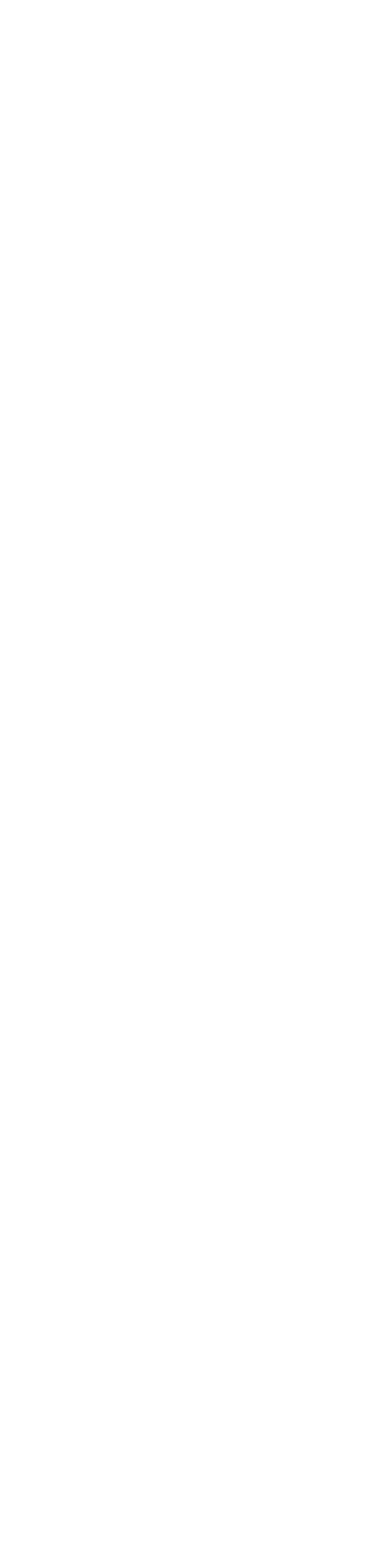
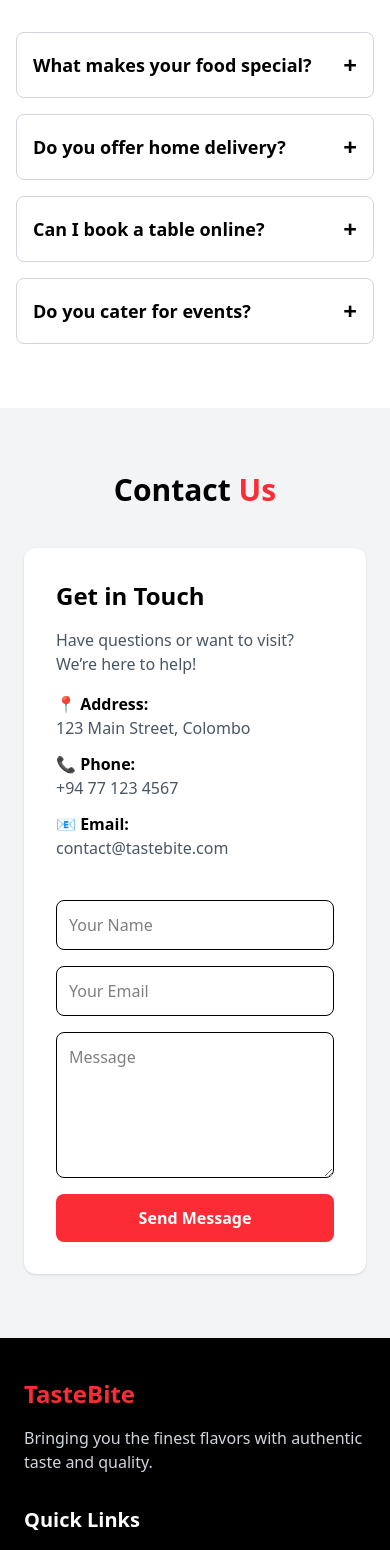
Before and after one commit to Nkugavarathan/tastebite-restaurant-website, a React (Vite) app: page / in a window 390 px wide. Shown: the part 4928-6478 px from the top of the page. Before the commit the page ends 4792 px from the top, so only its background shows below. Built offline with nearby package versions, Linux system fonts and the light colour scheme.

Commit message:
contact,footer,faq added

```diff
--- a/src/App.css
+++ b/src/App.css
@@ -1,4 +1,26 @@
+
+/* menu card title */
 .title{
     color:#837A7A;
 
 }
+
+ul li {
+  position: relative;
+  cursor: pointer;
+}
+
+ul li::after {
+  content: "";
+  position: absolute;
+  left: 0;
+  bottom: -4px;
+  width: 0%;
+  height: 2px;
+  background-color: red;
+  transition: width 0.3s ease;
+}
+
+ul li:hover::after {
+  width: 100%;
+}
--- /dev/null
+++ b/src/components/Contact.jsx
@@ -0,0 +1,57 @@
+import React from "react"
+
+function Contact() {
+  return (
+    <div className="py-16 px-6 bg-gray-100">
+      <h2 className="text-3xl font-bold text-center mb-10">
+        Contact <span className="text-red-500">Us</span>
+      </h2>
+
+      <div className="max-w-4xl mx-auto grid md:grid-cols-2 gap-10 bg-white p-8 rounded-xl shadow">
+        {/* Left Info */}
+        <div>
+          <h3 className="text-2xl font-semibold mb-4">Get in Touch</h3>
+          <p className="text-gray-600 mb-4">
+            Have questions or want to visit? We’re here to help!
+          </p>
+
+          <p className="font-semibold">📍 Address:</p>
+          <p className="text-gray-600 mb-3">123 Main Street, Colombo</p>
+
+          <p className="font-semibold">📞 Phone:</p>
+          <p className="text-gray-600 mb-3">+94 77 123 4567</p>
+
+          <p className="font-semibold">📧 Email:</p>
+          <p className="text-gray-600">contact@tastebite.com</p>
+        </div>
+
+        {/* Contact Form */}
+        <form className="flex flex-col gap-4">
+          <input
+            type="text"
+            placeholder="Your Name"
+            className="border p-3 rounded-lg"
+          />
+
+          <input
+            type="email"
+            placeholder="Your Email"
+            className="border p-3 rounded-lg"
+          />
+
+          <textarea
+            placeholder="Message"
+            rows="5"
+            className="border p-3 rounded-lg"
+          ></textarea>
+
+          <button className="bg-red-500 hover:bg-red-600 text-white py-3 rounded-lg font-semibold transition">
+            Send Message
+          </button>
+        </form>
+      </div>
+    </div>
+  )
+}
+
+export default Contact
--- /dev/null
+++ b/src/components/FAQ.jsx
@@ -0,0 +1,56 @@
+import React, { useState } from "react"
+
+function FAQ() {
+  const [openIndex, setOpenIndex] = useState(null)
+
+  const toggle = (i) => {
+    setOpenIndex(openIndex === i ? null : i)
+  }
+
+  const faqs = [
+    {
+      q: "What makes your food special?",
+      a: "We use fresh, locally sourced ingredients and authentic cooking methods.",
+    },
+    {
+      q: "Do you offer home delivery?",
+      a: "Yes! We provide fast home delivery with hot, fresh meals.",
+    },
+    {
+      q: "Can I book a table online?",
+      a: "Yes, you can reserve your table through our website or by calling us.",
+    },
+    {
+      q: "Do you cater for events?",
+      a: "We provide catering services for parties, weddings, and corporate events.",
+    },
+  ]
+
+  return (
+    <div className="max-w-3xl mx-auto py-16 px-4">
+      <h2 className="text-3xl md:text-4xl font-bold text-center mb-8">
+        Frequently Asked Questions
+      </h2>
+
+      <div className="space-y-4">
+        {faqs.map((item, i) => (
+          <div key={i} className="border border-gray-300 rounded-lg">
+            <button
+              onClick={() => toggle(i)}
+              className="w-full text-left px-4 py-4 flex justify-between items-center font-semibold text-lg"
+            >
+              {item.q}
+              <span className="text-2xl">{openIndex === i ? "-" : "+"}</span>
+            </button>
+
+            {openIndex === i && (
+              <div className="px-4 pb-4 text-gray-600">{item.a}</div>
+            )}
+          </div>
+        ))}
+      </div>
+    </div>
+  )
+}
+
+export default FAQ
--- /dev/null
+++ b/src/components/Footer.jsx
@@ -0,0 +1,59 @@
+import React from "react"
+import { FaFacebookF, FaInstagram } from "react-icons/fa"
+import { FaXTwitter } from "react-icons/fa6"
+
+function Footer() {
+  return (
+    <footer className="bg-black text-white py-10 px-6">
+      <div className="max-w-6xl mx-auto grid md:grid-cols-3 gap-8">
+        {/* Logo + About */}
+        <div>
+          <h3 className="text-2xl font-bold text-red-500 mb-4">TasteBite</h3>
+          <p className="text-gray-300">
+            Bringing you the finest flavors with authentic taste and quality.
+          </p>
+        </div>
+
+        {/* Quick Links */}
+        <div>
+          <h4 className="text-xl font-semibold mb-3">Quick Links</h4>
+          <ul className="text-gray-300 space-y-2">
+            <li>Home</li>
+            <li>Menu</li>
+            <li>About</li>
+            <li>Contact</li>
+          </ul>
+        </div>
+
+        {/* Contact Info */}
+        <div>
+          <h4 className="text-xl font-semibold mb-3">Get in Touch</h4>
+          <p className="text-gray-300">📍 Colombo, Sri Lanka</p>
+          <p className="text-gray-300">📞 +94 77 123 4567</p>
+          <p className="text-gray-300">📧 contact@tastebite.com</p>
+
+          {/* Social Icons */}
+          <div className="flex gap-4 mt-4 text-2xl text-white">
+            <a href="#" className="hover:text-red-500 transition">
+              <FaFacebookF />
+            </a>
+
+            <a href="#" className="hover:text-red-500 transition">
+              <FaInstagram />
+            </a>
+
+            <a href="#" className="hover:text-red-500 transition">
+              <FaXTwitter />
+            </a>
+          </div>
+        </div>
+      </div>
+
+      <p className="text-center text-gray-500 mt-10">
+        © 2025 TasteBite. All Rights Reserved.
+      </p>
+    </footer>
+  )
+}
+
+export default Footer
--- a/src/components/Navbar.jsx
+++ b/src/components/Navbar.jsx
@@ -12,7 +12,7 @@ function Navbar() {
 
         {/* Desktop Menu */}
         <ul className="hidden md:flex gap-6 text-lg font-medium">
-          <li className="cursor-pointer">Home</li>
+          <li className="cursor-pointer ">Home</li>
           <li className="cursor-pointer">About</li>
           <li className="cursor-pointer">Menu</li>
           <li className="cursor-pointer">Contact</li>
--- a/src/pages/Home.jsx
+++ b/src/pages/Home.jsx
@@ -4,6 +4,9 @@ import Hero from "../components/Hero"
 import About from "../components/About"
 import MenuCard from "../components/MenuCard"
 import { menuData } from "../data"
+import Footer from "../components/Footer"
+import Contact from "../components/Contact"
+import FAQ from "./../components/FAQ"
 
 function Home() {
   return (
@@ -28,6 +31,9 @@ function Home() {
           ))}
         </div>
       </div>
+      <FAQ />
+      <Contact />
+      <Footer />
     </>
   )
 }
```
